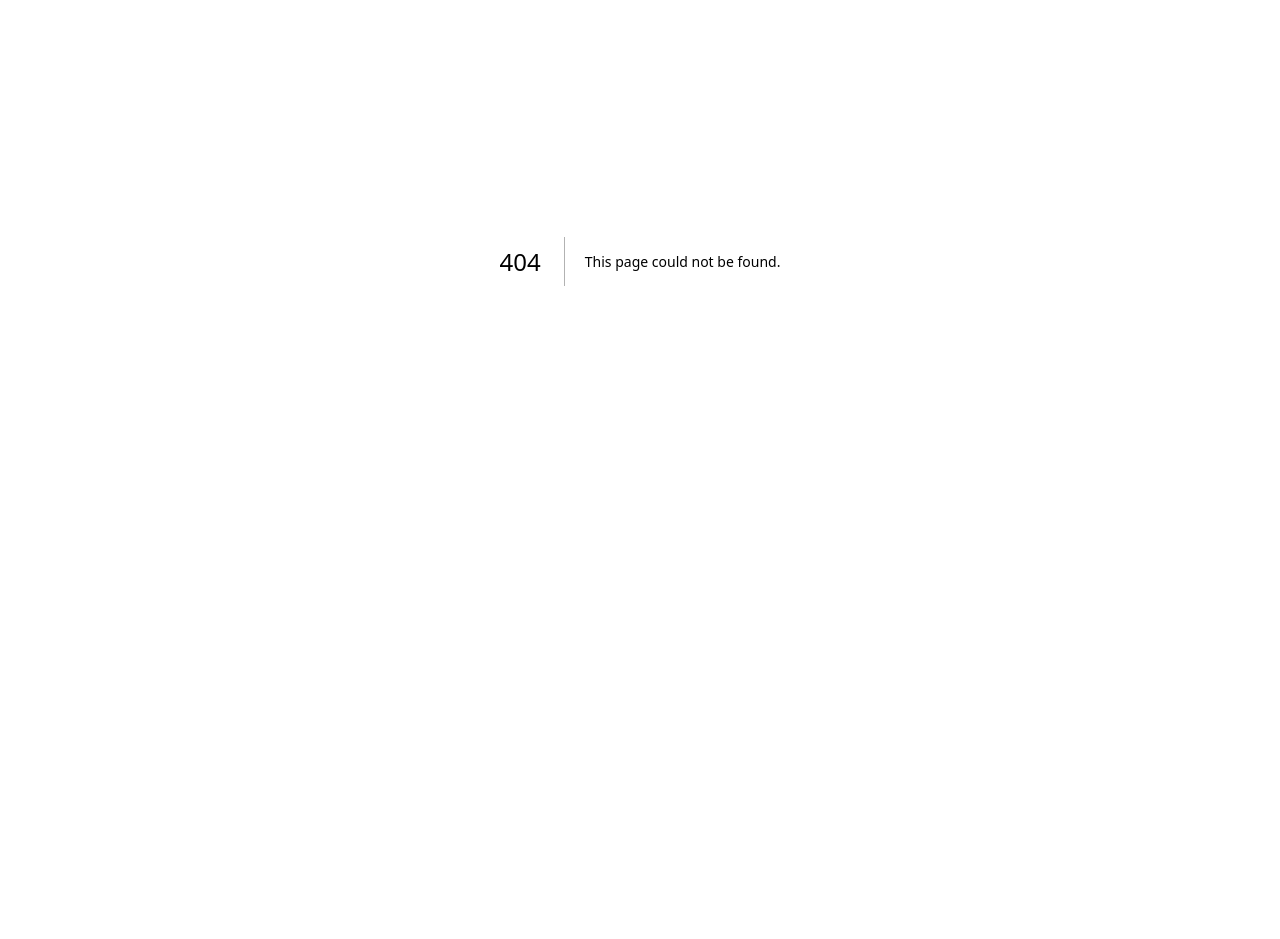
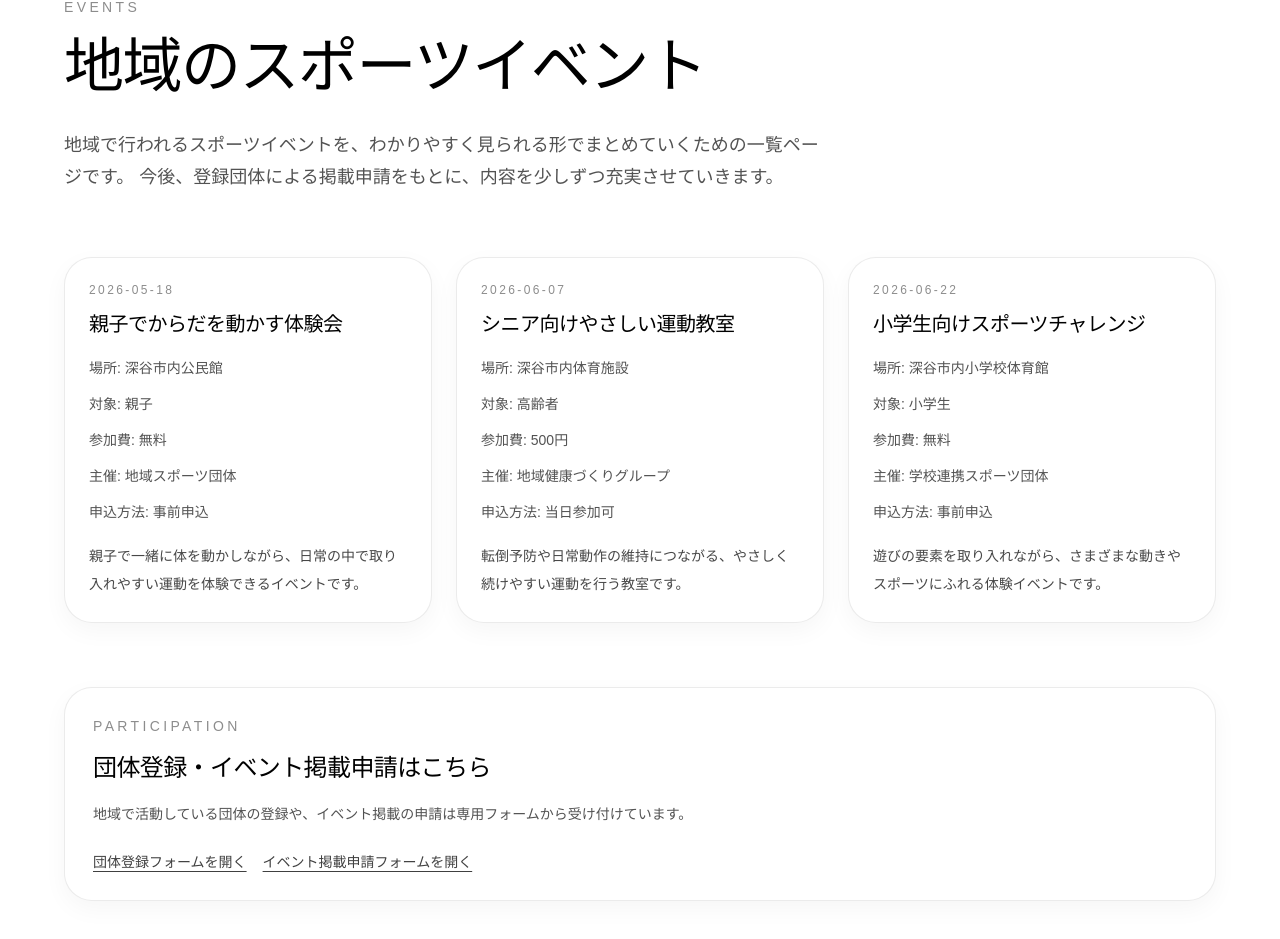
Before and after one commit to masaakisakamoto/masaaki-ai, a Next.js app: page /study/sports/events in a window 1280 px wide. Before the commit this address had no page. Shown: the part 139-1078 px from the top of the page. Before the commit the page ends 800 px from the top, so only its background shows below. Built offline with nearby package versions, Linux system fonts and the light colour scheme.

Commit message:
study: sports events pageのたたき台を追加

```diff
--- a/app/study/[category]/page.tsx
+++ b/app/study/[category]/page.tsx
@@ -625,6 +625,15 @@ export default async function StudyCategoryPage({
                   </Link>
                 </div>
               </div>
+
+              <div className="mt-6">
+                <Link
+                  href="/study/sports/events"
+                  className="text-sm text-black/75 underline underline-offset-4 transition hover:text-black"
+                >
+                  地域のスポーツイベント一覧を見る
+                </Link>
+              </div>
             </div>
           </section>
         ) : null}
--- /dev/null
+++ b/app/study/sports/events/page.tsx
@@ -0,0 +1,89 @@
+import Link from "next/link";
+import { sportsSampleEvents } from "@/data/study/content";
+
+export default function SportsEventsPage() {
+  return (
+    <main className="min-h-screen bg-white px-6 py-16 text-black md:px-10 md:py-20">
+      <div className="mx-auto max-w-6xl">
+        <Link
+          href="/study/sports"
+          className="text-sm uppercase tracking-[0.24em] text-black/45 transition hover:text-black"
+        >
+          Sports
+        </Link>
+
+        <section className="mt-8 max-w-3xl">
+          <p className="text-sm uppercase tracking-[0.24em] text-black/45">
+            Events
+          </p>
+          <h1 className="mt-5 text-4xl font-medium tracking-tight md:text-6xl">
+            地域のスポーツイベント
+          </h1>
+          <p className="mt-8 text-base leading-8 text-black/68 md:text-lg">
+            地域で行われるスポーツイベントを、わかりやすく見られる形でまとめていくための一覧ページです。
+            今後、登録団体による掲載申請をもとに、内容を少しずつ充実させていきます。
+          </p>
+        </section>
+
+        <section className="mt-16">
+          <div className="grid gap-6 md:grid-cols-2 xl:grid-cols-3">
+            {sportsSampleEvents.map((event) => (
+              <article
+                key={event.id}
+                className="rounded-[28px] border border-black/8 bg-white p-6 shadow-[0_8px_24px_rgba(0,0,0,0.04)]"
+              >
+                <p className="text-xs uppercase tracking-[0.2em] text-black/45">
+                  {event.date}
+                </p>
+                <h2 className="mt-3 text-xl font-medium tracking-tight">
+                  {event.title}
+                </h2>
+
+                <div className="mt-4 space-y-2 text-sm leading-7 text-black/68">
+                  <p>場所: {event.location}</p>
+                  <p>対象: {event.target}</p>
+                  <p>参加費: {event.fee}</p>
+                  <p>主催: {event.organizer}</p>
+                  <p>申込方法: {event.applyMethod}</p>
+                </div>
+
+                <p className="mt-4 text-sm leading-7 text-black/72">
+                  {event.summary}
+                </p>
+              </article>
+            ))}
+          </div>
+        </section>
+
+        <section className="mt-16">
+          <div className="rounded-[28px] border border-black/8 bg-white p-6 shadow-[0_8px_24px_rgba(0,0,0,0.04)] md:p-7">
+            <p className="text-sm uppercase tracking-[0.24em] text-black/45">
+              Participation
+            </p>
+            <h2 className="mt-4 text-2xl font-medium tracking-tight">
+              団体登録・イベント掲載申請はこちら
+            </h2>
+            <p className="mt-4 max-w-3xl text-sm leading-7 text-black/68">
+              地域で活動している団体の登録や、イベント掲載の申請は専用フォームから受け付けています。
+            </p>
+
+            <div className="mt-6 flex flex-wrap gap-4">
+              <Link
+                href="/study/sports/organizations/register"
+                className="text-sm text-black/75 underline underline-offset-4 transition hover:text-black"
+              >
+                団体登録フォームを開く
+              </Link>
+              <Link
+                href="/study/sports/events/request"
+                className="text-sm text-black/75 underline underline-offset-4 transition hover:text-black"
+              >
+                イベント掲載申請フォームを開く
+              </Link>
+            </div>
+          </div>
+        </section>
+      </div>
+    </main>
+  );
+}
--- a/data/study/content.ts
+++ b/data/study/content.ts
@@ -629,3 +629,42 @@ export function getItemsByCategory(category: StudyCategoryKey) {
 export function isStudyCategoryKey(value: string): value is StudyCategoryKey {
   return categoryOrder.includes(value as StudyCategoryKey);
 }
+
+export const sportsSampleEvents = [
+  {
+    id: "event-001",
+    title: "親子でからだを動かす体験会",
+    date: "2026-05-18",
+    location: "深谷市内公民館",
+    target: "親子",
+    fee: "無料",
+    organizer: "地域スポーツ団体",
+    summary:
+      "親子で一緒に体を動かしながら、日常の中で取り入れやすい運動を体験できるイベントです。",
+    applyMethod: "事前申込",
+  },
+  {
+    id: "event-002",
+    title: "シニア向けやさしい運動教室",
+    date: "2026-06-07",
+    location: "深谷市内体育施設",
+    target: "高齢者",
+    fee: "500円",
+    organizer: "地域健康づくりグループ",
+    summary:
+      "転倒予防や日常動作の維持につながる、やさしく続けやすい運動を行う教室です。",
+    applyMethod: "当日参加可",
+  },
+  {
+    id: "event-003",
+    title: "小学生向けスポーツチャレンジ",
+    date: "2026-06-22",
+    location: "深谷市内小学校体育館",
+    target: "小学生",
+    fee: "無料",
+    organizer: "学校連携スポーツ団体",
+    summary:
+      "遊びの要素を取り入れながら、さまざまな動きやスポーツにふれる体験イベントです。",
+    applyMethod: "事前申込",
+  },
+] as const;
```
